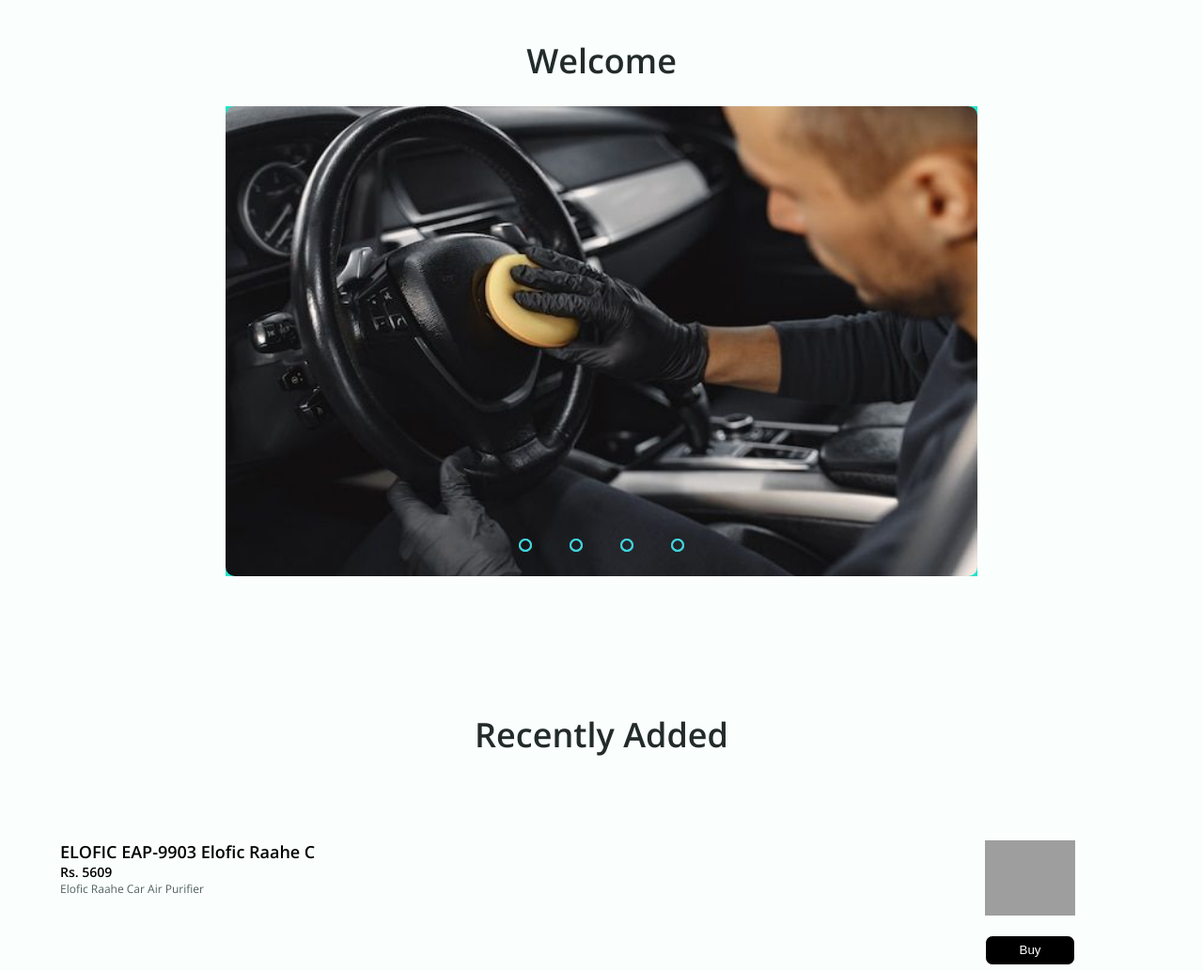
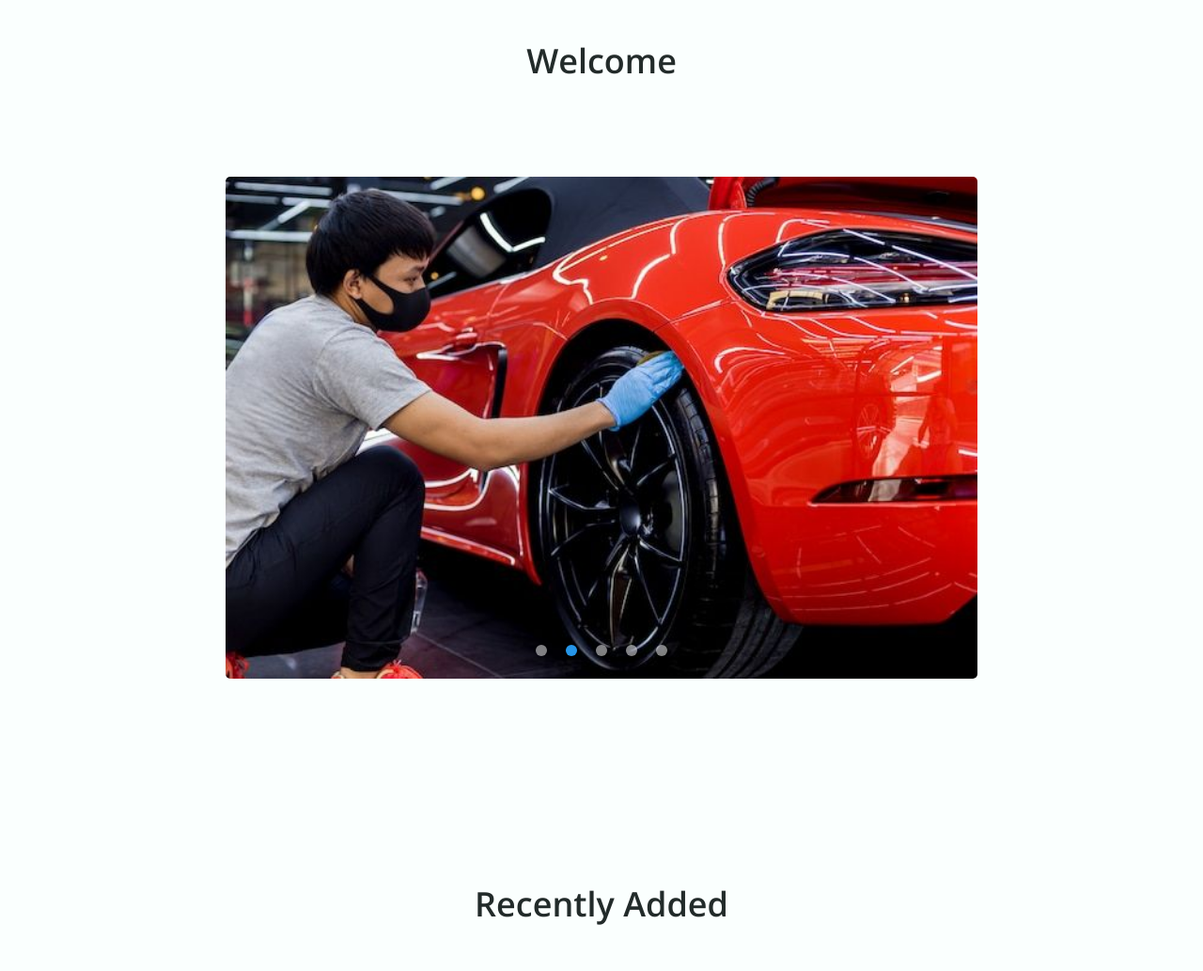
Before and after one commit to infinitus04/eMechanic, a Django app: page / in a window 1280 px wide. Shown: the part 72-1105 px from the top of the page at 94% size. Run offline with Django 4.2, Linux system fonts and the light colour scheme; data comes from the database, SQL or seed files in the repository; grey boxes are pictures that could not be loaded.

Commit message:
Responsiveness added to home image slider

```diff
--- a/templates/index.html
+++ b/templates/index.html
@@ -17,123 +17,144 @@
 
 <style>
     /* css for home image slider starts here */
-    .slider-container {
-        margin-top: 10px;
+
+
+*{
+  margin: 0;
   padding: 0;
-        margin: auto;
-        /* height: 100vh; */
+}
+
+.slider-container{
+  height: 85vh;
+  width : 100%;
   display: flex;
-        width: 800px;
   justify-content: center;
   align-items: center;
-        background: #23E3C9;
+
+
+
+  /* background: #1D212B; */
 }
 
-    .slider {
+.img-slider{
+  position: relative;
   width: 800px;
-        height: 500px;
-        border-radius: 10px;
-        overflow: hidden;
+  height: 450px;
+  /* margin: 10px; */
+  /* background: #1D212B; */
+  margin-top:-80px;
 }
 
-    .slides {
-        width: 500%;
-        height: 500px;
-        display: flex;
+.img-slider .slide{
+  z-index: 1;
+  position: absolute;
+  width: 100%;
+  clip-path: circle(0% at 0 50%);
 }
 
-    .slides input {
-        display: none;
+.img-slider .slide.active{
+  clip-path: circle(150% at 0 50%);
+  transition: 2s;
+  transition-property: clip-path;
 }
 
-    .slide {
-        width: 20%;
-        transition: 2s;
+.img-slider .slide img{
+  z-index: 1;
+  width: 100%;
+  border-radius: 5px;
+  /* height: 80vh; */
 }
 
-    .slide img {
-        width: 800px;
-        height: 500px;
+
+.img-slider .navigation{
+  z-index: 2;
+  position: absolute;
+  display: flex;
+  bottom: -70px;
+  left: 50%;
+  transform: translateX(-50%);
 }
 
-    /*css for manual slide navigation*/
-
-    .navigation-manual {
-        position: absolute;
-        width: 800px;
-        margin-top: -40px;
-        display: flex;
-        justify-content: center;
+.img-slider .navigation .btn{
+  background: rgba(255, 255, 255, 0.5);
+  width: 12px;
+  height: 12px;
+  margin: 10px;
+  border-radius: 50%;
+  cursor: pointer;
 }
 
-    .manual-btn {
-        border: 2px solid #40D3DC;
-        padding: 5px;
-        border-radius: 20px;
-        cursor: pointer;
-        transition: 1s;
+.img-slider .navigation .btn.active{
+  background: #2696E9;
+  box-shadow: 0 0 2px rgba(0, 0, 0, 0.5);
 }
 
-    .manual-btn:not(:last-child) {
-        margin-right: 40px;
+@media (max-width: 820px){
+
+    .slider-container{
+        height: 85vh;
+    }
+  .img-slider{
+
+
+    width: 600px;
+    height: 375px;
   }
 
-    .manual-btn:hover {
-        background: #40D3DC;
+
+
+  .img-slider .navigation{
+    bottom: -15px;
   }
 
-    #radio1:checked~.first {
-        margin-left: 0;
+  .img-slider .navigation .btn{
+    width: 10px;
+    height: 10px;
+    margin: 8px;
+  }
 }
 
-    #radio2:checked~.first {
-        margin-left: -20%;
+@media (max-width: 620px){
+
+    .slider-container{
+        height: 58vh;
+    }
+  .img-slider{
+    width: 400px;
+    height: 250px;
+    margin-top: -20px;
   }
 
-    #radio3:checked~.first {
-        margin-left: -40%;
+
+  .img-slider .navigation{
+    bottom: -10px;
   }
 
-    #radio4:checked~.first {
-        margin-left: -60%;
+  .img-slider .navigation .btn{
+    width: 8px;
+    height: 8px;
+    margin: 6px;
+  }
 }
 
-    /*css for automatic navigation*/
+@media (max-width: 420px){
 
-    .navigation-auto {
-        position: absolute;
-        display: flex;
-        width: 800px;
-        justify-content: center;
-        margin-top: 460px;
+    .slider-container{
+        height: 45vh;
+    }
+  .img-slider{
+    width: 320px;
+    height: 200px;
+    margin-top: -10px;
   }
 
-    .navigation-auto div {
-        border: 2px solid #40D3DC;
-        padding: 5px;
-        border-radius: 10px;
-        transition: 1s;
+
+  .img-slider .navigation{
+    bottom: -10px;
+  }
 }
 
-    .navigation-auto div:not(:last-child) {
-        margin-right: 40px;
-    }
 
-    #radio1:checked~.navigation-auto .auto-btn1 {
-        background: #40D3DC;
-    }
-
-    #radio2:checked~.navigation-auto .auto-btn2 {
-        background: #40D3DC;
-    }
-
-    #radio3:checked~.navigation-auto .auto-btn3 {
-        background: #40D3DC;
-    }
-
-    #radio4:checked~.navigation-auto .auto-btn4 {
-        background: #40D3DC;
-    }
 </style>
 
 <body>
@@ -147,53 +168,40 @@
             <h2 class="section__title">Welcome </h2>
 
 
+            <!-- image slider starts here -->
+
             <div class="slider-container">
-
-
-                <!--image slider start-->
-                <div class="slider">
-                    <div class="slides">
-                        <!--radio buttons start-->
-                        <input type="radio" name="radio-btn" id="radio1">
-                        <input type="radio" name="radio-btn" id="radio2">
-                        <input type="radio" name="radio-btn" id="radio3">
-                        <input type="radio" name="radio-btn" id="radio4">
-                        <!--radio buttons end-->
-                        <!--slide images start-->
-                        <div class="slide first">
+             <div class="img-slider">
+      <div class="slide active">
         <img src={% static 'assets/freeImg/1.jpeg' %} alt="">
       </div>
       <div class="slide">
         <img src={% static 'assets/freeImg/2.jpeg' %} alt="">
+
       </div>
       <div class="slide">
         <img src={% static 'assets/freeImg/3.jpeg' %} alt="">
+
       </div>
       <div class="slide">
         <img src={% static 'assets/freeImg/4.jpeg' %} alt="">
+
       </div>
-                        <!--slide images end-->
-                        <!--automatic navigation start-->
-                        <div class="navigation-auto">
-                            <div class="auto-btn1"></div>
-                            <div class="auto-btn2"></div>
-                            <div class="auto-btn3"></div>
-                            <div class="auto-btn4"></div>
+      <div class="slide">
+        <img src={% static 'assets/freeImg/5.jpeg' %} alt="">
+
       </div>
-                        <!--automatic navigation end-->
+      <div class="navigation">
+        <div class="btn active"></div>
+        <div class="btn"></div>
+        <div class="btn"></div>
+        <div class="btn"></div>
+        <div class="btn"></div>
       </div>
-                    <!--manual navigation start-->
-                    <div class="navigation-manual">
-                        <label for="radio1" class="manual-btn"></label>
-                        <label for="radio2" class="manual-btn"></label>
-                        <label for="radio3" class="manual-btn"></label>
-                        <label for="radio4" class="manual-btn"></label>
     </div>
-                    <!--manual navigation end-->
 </div>
-                <!--image slider end-->
 
-
+            <!-- image slider ends here -->
 
 
         </section>
@@ -239,6 +247,7 @@
     <script src={% static 'assets/js/main.js' %}></script>
 
 
+
 </body>
 <!-- ====================== Footer ===================== -->
 <footer class="footer__custom">
```
Also changed, not shown: static/assets/css/styles.css (+8 -0 lines), static/assets/js/main.js (+53 -8 lines), 3 other files. Lines whose indentation alone changed are shown as unchanged.
